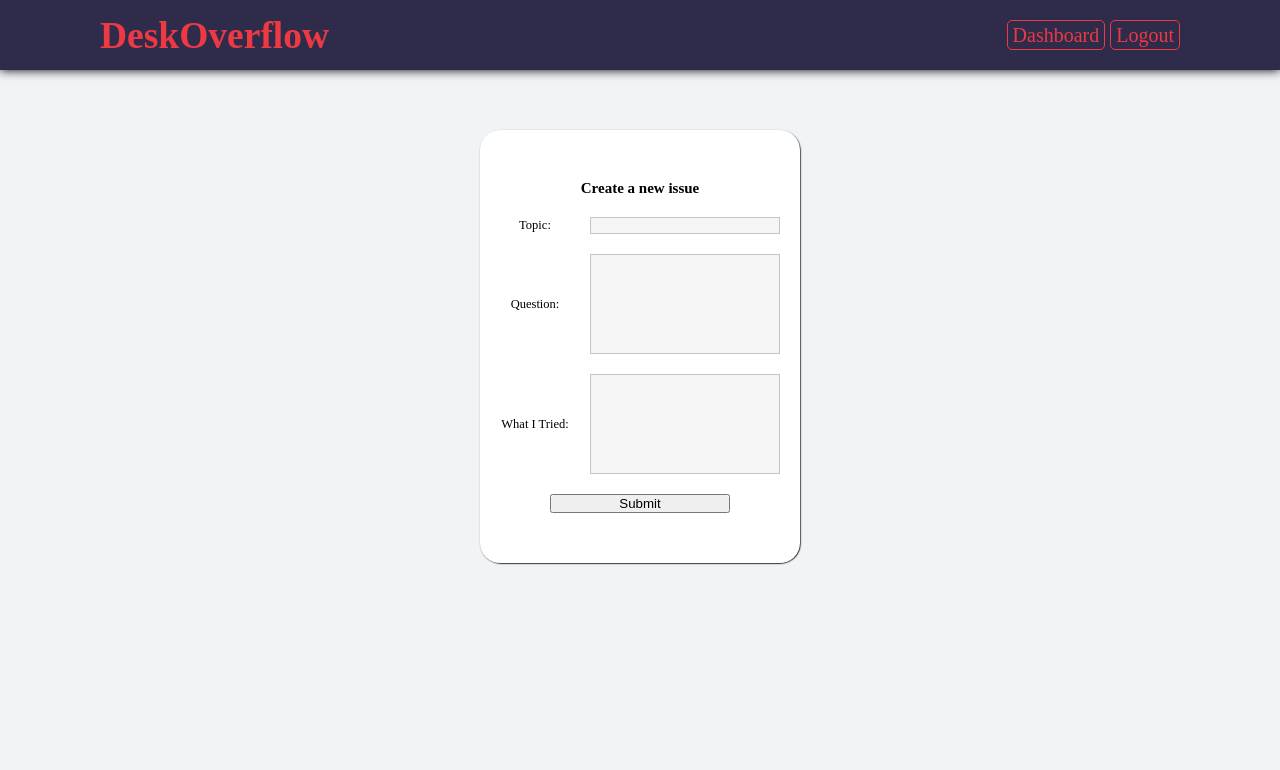
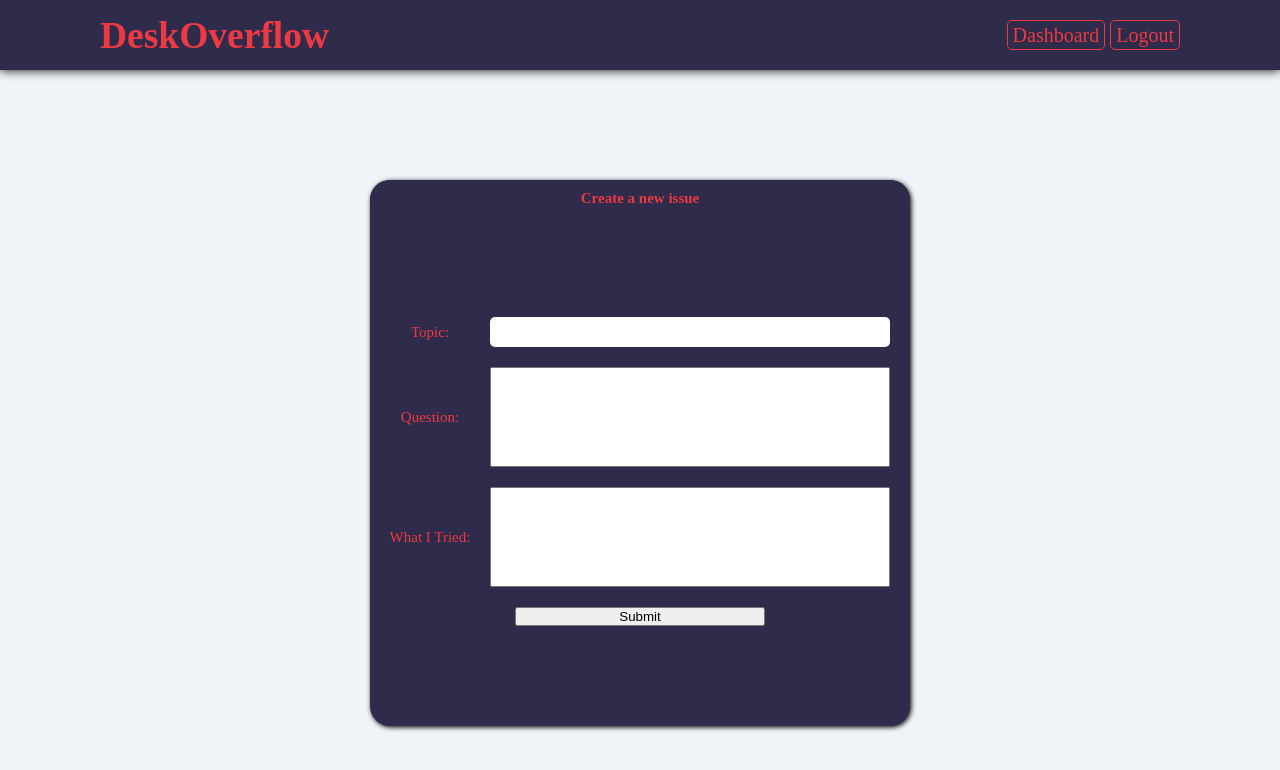
Before and after one commit to Dev-Desk-queque/front-end, a React (Create React App) app: page /create-issue in a window 1280 px wide. Shown: the top 770 px of the page. Built offline with nearby package versions, Linux system fonts and the light colour scheme; no server answers; sample sign-in values are in the browser's storage.

Commit message:
working question creation and deleting

```diff
--- a/src/actions/index.ts
+++ b/src/actions/index.ts
@@ -126,11 +126,15 @@ export const registerUser = (options: {
       axios
         .post("/api/devdesk/auth/login", { username, password })
         .then((res) => {
-          const username = (decode(res.data.token) as any).username;
+          const decoded = decode(res.data.token) as any;
           returnAction(types.SET_NETWORK_LOADING, false, dispatch);
           returnAction(
             types.SET_USER,
-            { token: res.data.token, username },
+            {
+              token: res.data.token,
+              username: decoded.username,
+              id: decoded.subject,
+            },
             dispatch
           );
           dispatchMessage(
@@ -196,7 +200,7 @@ export const submitNewIssue = (
     question_user_id: user.id,
   };
   axios
-    .post(`/api/devdesk/questions/${user.id}`, newIssue)
+    .post("/api/devdesk/questions", newIssue)
     .then((res) => {
       returnAction(types.SET_NETWORK_LOADING, false, dispatch);
       dispatchMessage(
@@ -218,3 +222,35 @@ export const submitNewIssue = (
       );
     });
 };
+
+export const deleteIssue = (options: {
+  axios: AxiosInstance;
+  issue: iIssue;
+  callback?: Function;
+}) => (dispatch: Function) => {
+  const { axios, issue, callback } = options;
+  if (!axios) {
+    throw axiosError;
+  }
+  returnAction(types.SET_NETWORK_LOADING, true, dispatch);
+  axios
+    .delete(`/api/devdesk/question/${issue.id}`)
+    .then((res) => {
+      returnAction(types.SET_NETWORK_LOADING, false, dispatch);
+      dispatchMessage(messageTypes.INFORMATION, "Question deleted", dispatch);
+      if (callback) {
+        console.log("calling callback");
+        callback();
+      }
+    })
+    .catch((err) => {
+      returnAction(types.SET_NETWORK_LOADING, false, dispatch);
+      dispatchMessage(
+        messageTypes.ERROR,
+        `${err.message} ${
+          err.response && err.response.message && err.response.message
+        }`,
+        dispatch
+      );
+    });
+};
--- a/src/components/auth/Register.js
+++ b/src/components/auth/Register.js
@@ -1,6 +1,9 @@
 import React, { useState } from "react";
 import useAxios from "../../hooks/useAxios";
 import * as yup from "yup";
+import { useDispatch } from "react-redux";
+import { registerUser } from "../../actions";
+import { useHistory } from "react-router-dom";
 
 const formSchema = yup.object().shape({
   username: yup
@@ -13,6 +16,8 @@ const formSchema = yup.object().shape({
 });
 
 function Register() {
+  const dispatch = useDispatch();
+  const { push: reroute } = useHistory();
   const { axiosWithAuth: axios } = useAxios();
   const [defaultRegForm, setDefaultRegForm] = useState({
     username: "",
@@ -58,7 +63,18 @@ function Register() {
   };
 
   const submitForm = (event) => {
+    event.preventDefault();
     console.log("form submitted!");
+    dispatch(
+      registerUser({
+        axios,
+        password: regFormState.password,
+        username: regFormState.username,
+        callback: () => {
+          reroute("/dashboard");
+        },
+      })
+    );
   };
 
   return (
--- a/src/components/auth/index.js
+++ b/src/components/auth/index.js
@@ -4,117 +4,7 @@ import { useSelector } from "react-redux";
 import { Redirect } from "react-router-dom";
 import Login from "./Login";
 import Register from "./Register";
-
-const Container = styled.div`
-  display: flex;
-  flex-direction: column;
-  justify-content: flex-start;
-  align-items: center;
-  background: #2f2b4a;
-  color: #ec3944;
-  min-width: 40rem;
-  margin-top: 10rem;
-  border-radius: 2rem;
-  box-shadow: 0.125rem 0.125rem 0.5rem 0rem black;
-  .header {
-    width: 100%;
-    display: flex;
-    justify-content: space-evenly;
-    .button {
-      &:first-child {
-        border-top-left-radius: 2rem;
-      }
-      &:last-child {
-        border-top-right-radius: 2rem;
-      }
-      transition: .125s ease-in-out all;
-      width: 100%;
-      display: flex;
-      justify-content: center;
-      align-items: center;
-      background: #ec3944;
-      color: #2f2b4a;
-      padding: 1rem;
-      &:hover {
-        background: #bb1333;
-        color: black;
-        cursor: pointer;
-      }
-      &.active {
-        background: #2f2b4a;
-        color: #ec3944;
-        &:hover {
-          background: #2f2b4a;
-          color: #ec3944;
-          cursor: default;
-        }
-      }
-    }
-  }
-  .content {
-    display: flex;
-    flex-direction: column;
-    justify-content: center;
-    align-items: center;
-    height: 100%;
-    width: 100%;
-    padding: 10rem 0rem;
-    form {
-      display: grid;
-      grid-template-columns: 20%, auto;
-      grid-gap: 2rem;
-      margin: 0rem 2rem;
-      label,
-      input,
-      .checkbox {
-        display: flex;
-        justify-content: center;
-        align-items: center;
-      }
-      label {
-        grid-column: 1 / 2;
-        font-size: 1.5rem;
-        flex-wrap: wrap;
-      }
-      input {
-        grid-column: 2 / 3;
-        height: 3rem;
-        border-radius: .5rem;
-        border: none;
-        padding: 0rem 1rem;
-      }
-      .checkbox {
-        grid-column: 2 / 3;
-        position: relative;
-        z-index: 0;
-        input[type="checkbox"] {
-          width: 2rem;
-          height: 2rem;
-          z-index: 1;
-        }
-        span {
-          position: absolute;
-          background: white;
-          width: 2rem;
-          height: 2rem;
-          z-index: 0;
-          border-radius: 0.25rem;
-          &:hover {
-            background: grey;
-          }
-          &.checked {
-            background: black;
-            content: ${"\u2713"};
-          }
-        }
-      }
-      button {
-        grid-column: 1 / 3;
-        margin: 0rem 2rem;
-      }
-    }
-  }
-`;
+import StyledForm from '../styledForm';
 
 export default function Auth() {
   const [loginShowing, setLoginShowing] = useState(true);
@@ -125,7 +15,7 @@ export default function Auth() {
       {user.token !== null ? (
         <Redirect to="/dashboard" />
       ) : (
-        <Container>
+        <StyledForm>
           <div className="header">
             <h2
               className={`button ${loginShowing && "active"}`}
@@ -143,7 +33,7 @@ export default function Auth() {
           <section className="content">
             {loginShowing ? <Login /> : <Register />}
           </section>
-        </Container>
+        </StyledForm>
       )}
     </React.Fragment>
   );
--- a/src/components/createIssue/index.js
+++ b/src/components/createIssue/index.js
@@ -5,6 +5,7 @@ import { submitNewIssue } from "../../actions";
 import useAxios from "../../hooks/useAxios";
 import * as yup from "yup";
 import useForm from "../../hooks/useForm";
+import StyledForm from "../styledForm";
 
 const Container = styled.div`
   display: flex;
@@ -89,11 +90,14 @@ export default function CreateIssue(props) {
   }
 
   return (
-    <Container>
-      <form onSubmit={handleSubmit}>
-        <div className="title">
+    <StyledForm>
+      <div className="header">
+        <div className="button active">
           <h2>Create a new issue</h2>
         </div>
+      </div>
+      <div className="content">
+        <form onSubmit={handleSubmit}>
           <label htmlFor="topic">Topic:</label>
           <input
             name="topic"
@@ -120,6 +124,7 @@ export default function CreateIssue(props) {
           />
           <button>Submit</button>
         </form>
-    </Container>
+      </div>
+    </StyledForm>
   );
 }
--- a/src/components/dashboard/issue.js
+++ b/src/components/dashboard/issue.js
@@ -1,5 +1,8 @@
-import React from "react";
+import React, { useState } from "react";
 import styled from "styled-components";
+import { useDispatch } from "react-redux";
+import useAxios from "../../hooks/useAxios";
+import { deleteIssue, getIssues } from "../../actions";
 
 const Container = styled.section`
   display: grid;
@@ -42,7 +45,18 @@ const Container = styled.section`
 `;
 
 export default function Issue({ issue, isMyIssue, ...props }) {
-  console.log(isMyIssue);
+  const { axiosWithAuth: axios } = useAxios();
+  const dispatch = useDispatch();
+  const [buttonEnabled, setButtonEnabled] = useState(true);
+
+  function handleDelete(e) {
+    e.preventDefault();
+    setButtonEnabled(false);
+    dispatch(
+      deleteIssue({ axios, issue, callback: () => dispatch(getIssues(axios)) })
+    );
+  }
+
   return (
     <Container className="issue">
       <div className="title">
@@ -53,7 +67,11 @@ export default function Issue({ issue, isMyIssue, ...props }) {
       <p className="content">{issue.question}</p>
       <h3 className="topic">My Attempt:</h3>
       <p className="content">{issue.what_I_tried}</p>
-      {isMyIssue && <button>Delete</button>}
+      {isMyIssue && (
+        <button onClick={handleDelete} disabled={!buttonEnabled}>
+          Delete
+        </button>
+      )}
     </Container>
   );
 }
--- /dev/null
+++ b/src/components/styledForm.js
@@ -0,0 +1,118 @@
+import styled from "styled-components";
+
+export default styled.div`
+  display: flex;
+  flex-direction: column;
+  justify-content: flex-start;
+  align-items: center;
+  background: #2f2b4a;
+  color: #ec3944;
+  min-width: 40rem;
+  margin-top: 10rem;
+  border-radius: 2rem;
+  box-shadow: 0.125rem 0.125rem 0.5rem 0rem black;
+  .header {
+    width: 100%;
+    display: flex;
+    justify-content: space-evenly;
+    .button {
+      &:first-child {
+        border-top-left-radius: 2rem;
+      }
+      &:last-child {
+        border-top-right-radius: 2rem;
+      }
+      transition: 0.125s ease-in-out all;
+      width: 100%;
+      display: flex;
+      justify-content: center;
+      align-items: center;
+      background: #ec3944;
+      color: #2f2b4a;
+      padding: 1rem;
+      &:hover {
+        background: #bb1333;
+        color: black;
+        cursor: pointer;
+      }
+      &.active {
+        background: #2f2b4a;
+        color: #ec3944;
+        &:hover {
+          background: #2f2b4a;
+          color: #ec3944;
+          cursor: default;
+        }
+      }
+    }
+  }
+  .content {
+    display: flex;
+    flex-direction: column;
+    justify-content: center;
+    align-items: center;
+    height: 100%;
+    width: 100%;
+    padding: 10rem 0rem;
+    form {
+      display: grid;
+      grid-template-columns: 20%, auto;
+      grid-gap: 2rem;
+      margin: 0rem 2rem;
+      label,
+      input,
+      .checkbox,
+      textarea {
+        display: flex;
+        justify-content: center;
+        align-items: center;
+      }
+      label {
+        grid-column: 1 / 2;
+        font-size: 1.5rem;
+        flex-wrap: wrap;
+      }
+      textarea {
+        width: 40rem;
+        height: 10rem;
+        resize: none;
+      }
+      input {
+        grid-column: 2 / 3;
+        height: 3rem;
+        border-radius: 0.5rem;
+        border: none;
+        padding: 0rem 1rem;
+      }
+      .checkbox {
+        grid-column: 2 / 3;
+        position: relative;
+        z-index: 0;
+        input[type="checkbox"] {
+          width: 2rem;
+          height: 2rem;
+          z-index: 1;
+        }
+        span {
+          position: absolute;
+          background: white;
+          width: 2rem;
+          height: 2rem;
+          z-index: 0;
+          border-radius: 0.25rem;
+          &:hover {
+            background: grey;
+          }
+          &.checked {
+            background: black;
+            content: ${"\u2713"};
+          }
+        }
+      }
+      button {
+        grid-column: 1 / 3;
+        margin: 0rem 25%;
+      }
+    }
+  }
+`;
```
Lines whose indentation alone changed are shown as unchanged.
